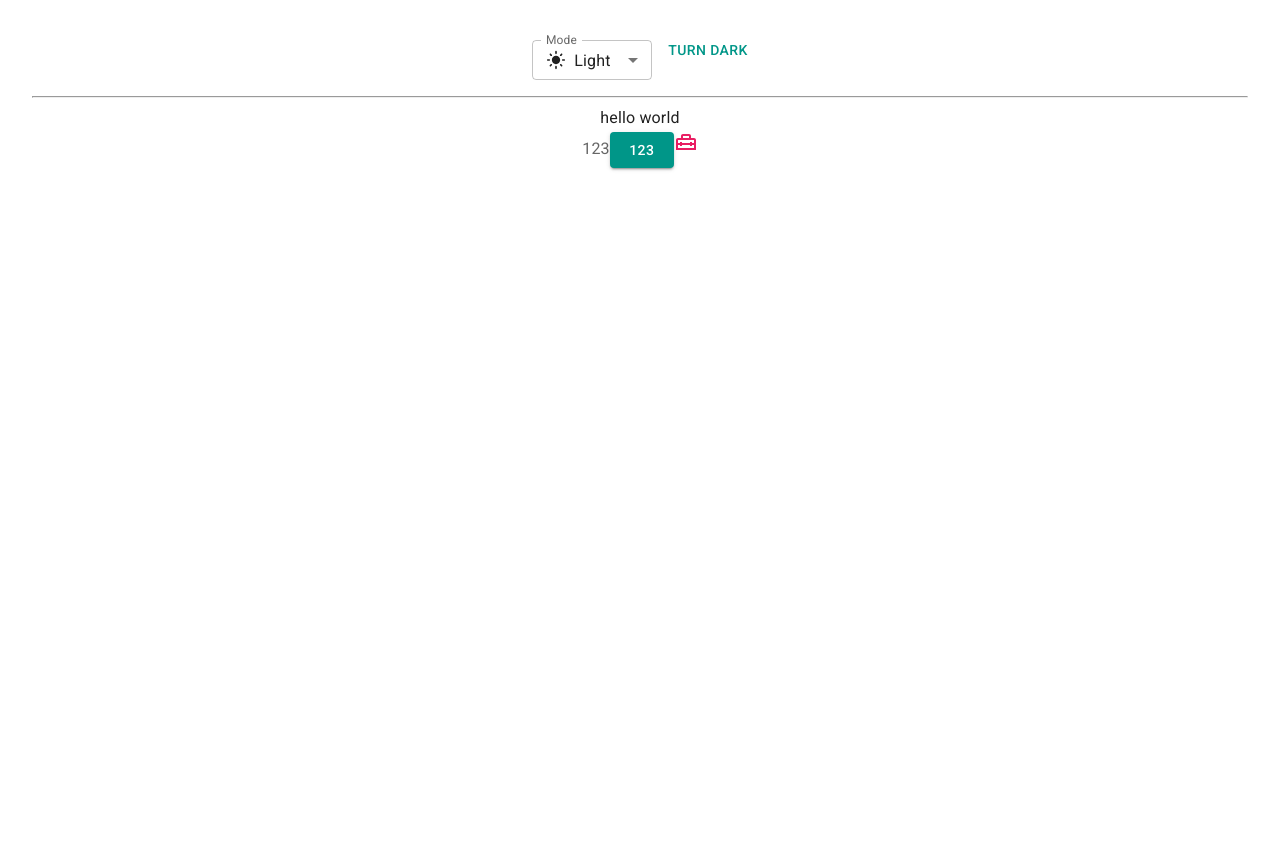
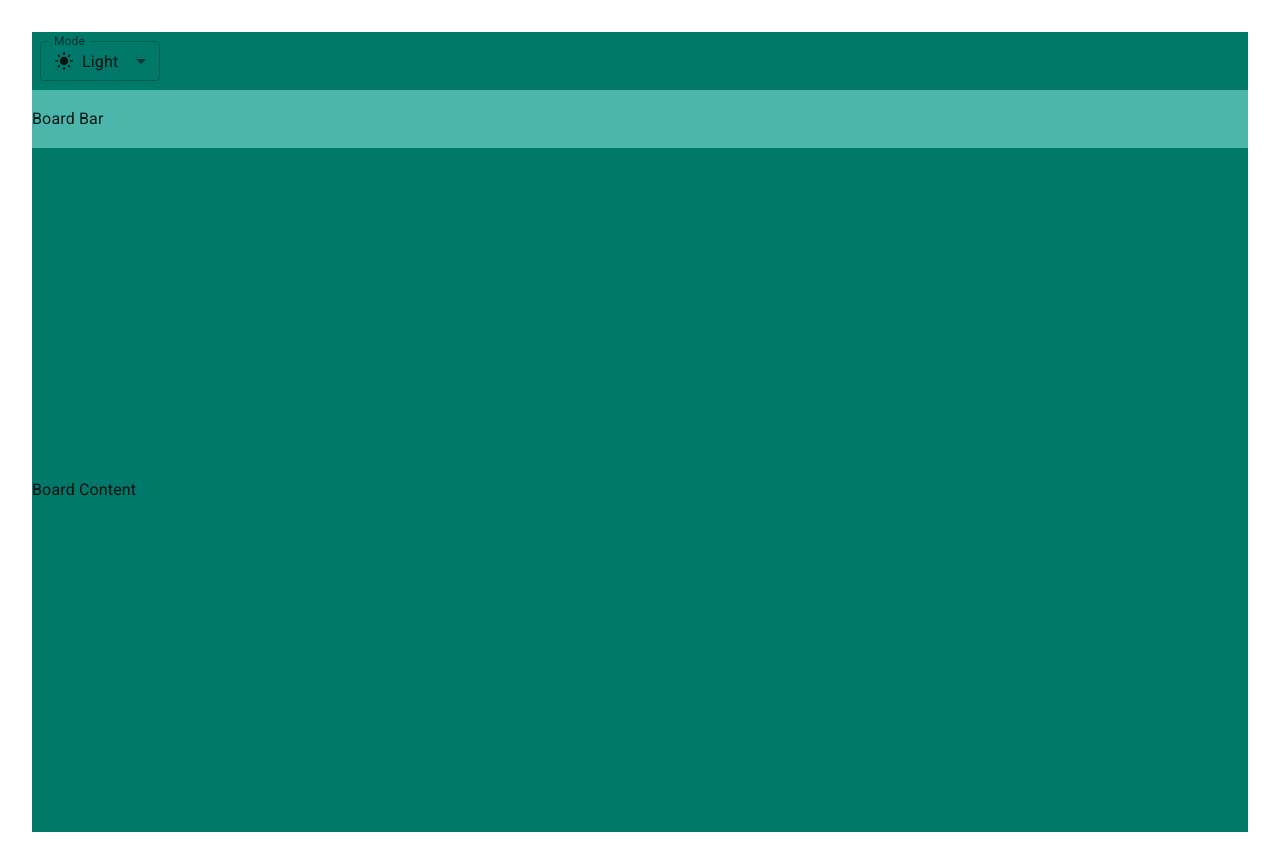
Before and after one commit to hieule06/trello-web, a React (Vite) app: page / in a window 1280 px wide. Before the commit the page ends 800 px from the top, so only its background shows below. Built offline with nearby package versions, Linux system fonts and the light colour scheme.

Commit message:
create layout base

```diff
--- a/src/App.jsx
+++ b/src/App.jsx
@@ -1,7 +1,5 @@
-import { Box, Button, Typography } from "@mui/material";
+import { Box, Container } from "@mui/material";
 import "./App.css";
-import { HomeRepairServiceOutlined } from "@mui/icons-material";
-import { pink } from "@mui/material/colors";
 import { useColorScheme } from "@mui/material/styles";
 import InputLabel from "@mui/material/InputLabel";
 import MenuItem from "@mui/material/MenuItem";
@@ -69,32 +67,48 @@ function ModeSelect() {
   );
 }
 
-function ModeToggle() {
-  const { mode, setMode } = useColorScheme();
-  return (
-    <Button
-      onClick={() => {
-        setMode(mode === "light" ? "dark" : "light");
-      }}
-    >
-      {mode === "light" ? "Turn dark" : "Turn light"}
-    </Button>
-  );
-}
-
 function App() {
   return (
-    <>
-      <ModeSelect />
-      <ModeToggle />
-      <hr />
-      <div>hello world</div>
-      <Typography variant="body-2" color={"text.secondary"}>
-        123
-      </Typography>
-      <Button variant="contained" /* color="success" */>123</Button>
-      <HomeRepairServiceOutlined sx={{ color: pink[500] }} />
-    </>
+    <Container
+      disableGutters
+      maxWidth={false}
+      sx={{ height: "100vh", backgroundColor: "primary.main" }}
+    >
+      <Box
+        sx={{
+          height: (theme) => theme.trello.appBarHeight,
+          width: "100%",
+          backgroundColor: "primary.dark",
+          display: "flex",
+          alignItems: "center"
+        }}
+      >
+        <ModeSelect />
+      </Box>
+      <Box
+        sx={{
+          height: (theme) => theme.trello.boardBarHeight,
+          width: "100%",
+          backgroundColor: "primary.light",
+          display: "flex",
+          alignItems: "center"
+        }}
+      >
+        Board Bar
+      </Box>
+      <Box
+        sx={{
+          backgroundColor: "primary.dark",
+          width: "100%",
+          height: (theme) =>
+            `calc(100vh - ${theme.trello.appBarHeight} - ${theme.trello.boardBarHeight})`,
+          display: "flex",
+          alignItems: "center"
+        }}
+      >
+        Board Content
+      </Box>
+    </Container>
   );
 }
 
--- a/src/theme.js
+++ b/src/theme.js
@@ -3,6 +3,10 @@ import { deepOrange, orange, teal, cyan } from "@mui/material/colors";
 
 // Create a theme instance.
 const theme = extendTheme({
+  trello: {
+    boardBarHeight: "58px",
+    appBarHeight: "58px"
+  },
   colorSchemes: {
     light: {
       palette: {
```
